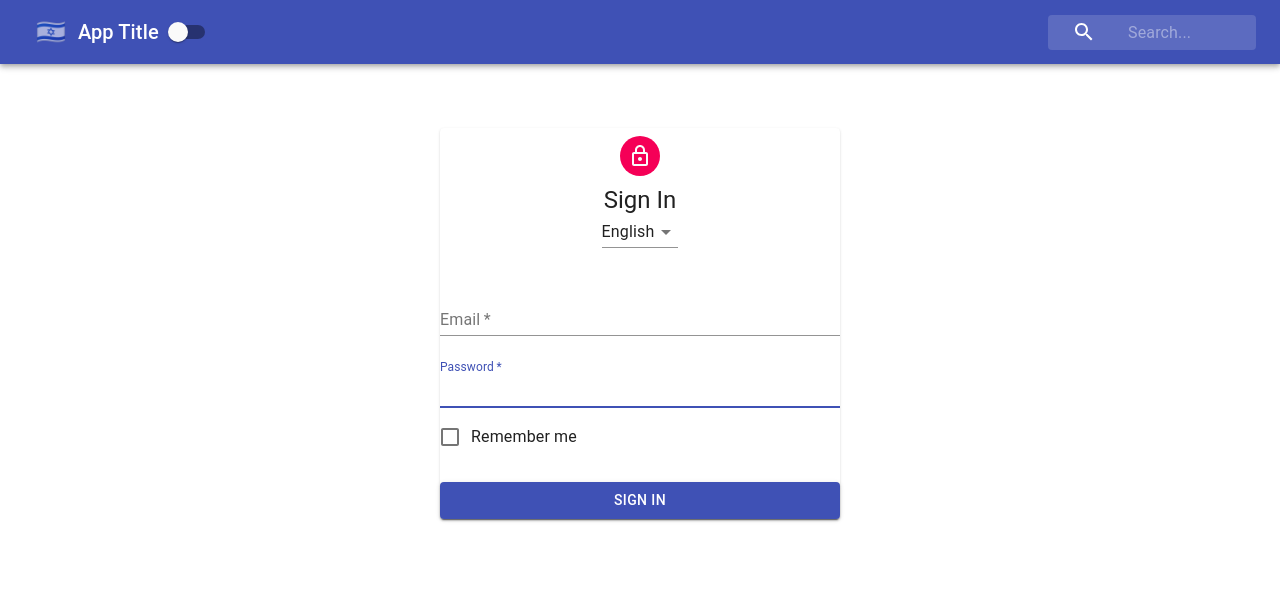
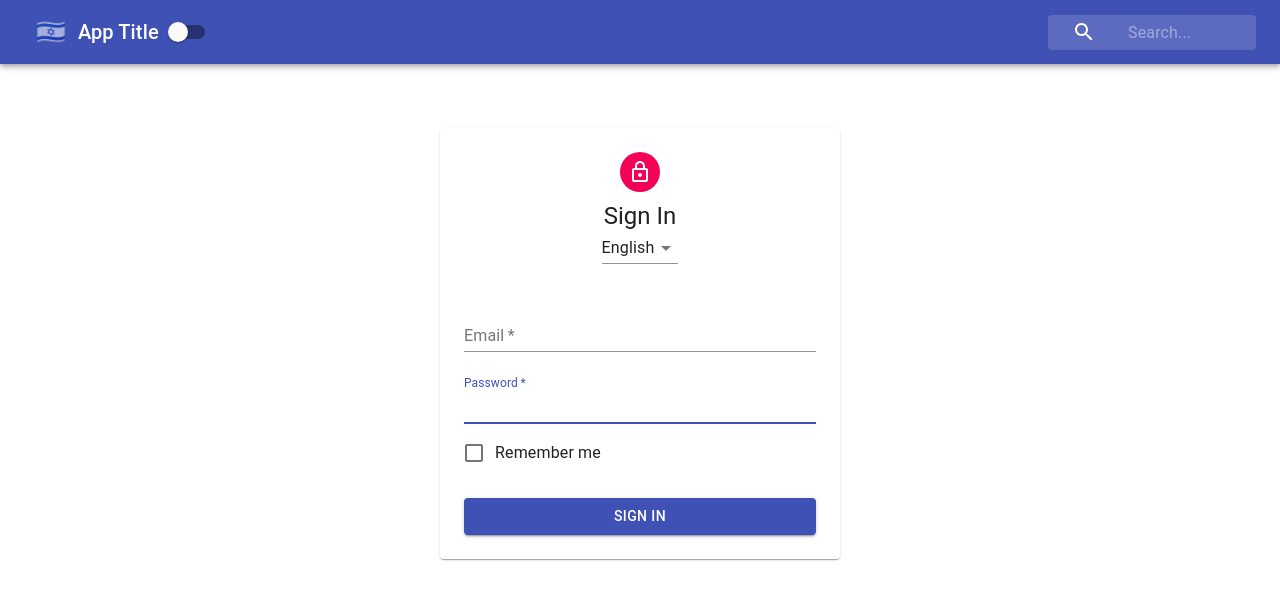
Before and after one commit to PeterJSims/context-app, a React (Create React App) app: page / in a window 1280 px wide. Shown: the top 600 px of the page. Built offline with nearby package versions, Linux system fonts and the light colour scheme.

Commit message:
first context and provider

```diff
--- a/src/App.js
+++ b/src/App.js
@@ -1,16 +1,18 @@
-import React, { Fragment, Component } from 'react';
+import React, { Component } from 'react';
 import Navbar from './Navbar';
 import Form from './Form';
+import PageContent from './PageContent';
+import { ThemeProvider } from './contexts/ThemeContext';
 
 class App extends Component {
 	render() {
 		return (
-			<Fragment>
-				<div>
+			<ThemeProvider>
+				<PageContent>
 					<Navbar />
 					<Form />
-				</div>
-			</Fragment>
+				</PageContent>
+			</ThemeProvider>
 		);
 	}
 }
--- a/src/Form.js
+++ b/src/Form.js
@@ -28,7 +28,7 @@
 					<Select value="english">
 						<MenuItem value="english">English</MenuItem>
 						<MenuItem value="Spanish">Spanish</MenuItem>
-						<MenuItem value="Hebrew">Hebrew</MenuItem>
+						<MenuItem value="Hebrew">עברית</MenuItem>
 					</Select>
 					<form className={classes.form}>
 						<FormControl margin="normal" required fullWidth>
--- /dev/null
+++ b/src/PageContent.js
@@ -0,0 +1,12 @@
+import React, { Component } from 'react';
+
+export default class PageContent extends Component {
+	render() {
+		const styles = {
+			backgroundColor: 'white',
+			height: '100vh',
+			width: '100vw'
+		};
+		return <div style={styles}>{this.props.children}</div>;
+	}
+}
--- /dev/null
+++ b/src/contexts/ThemeContext.js
@@ -0,0 +1,17 @@
+import React, { Component, createContext } from 'react';
+
+export const ThemeContext = createContext();
+
+export class ThemeProvider extends Component {
+	constructor(props) {
+		super(props);
+		this.state = { isDarkMode: true };
+	}
+	render() {
+		return (
+			<ThemeContext.Provider value={{ ...this.state, tastesLikeChicken: true }}>
+				{this.props.children}
+			</ThemeContext.Provider>
+		);
+	}
+}
--- a/src/styles/FormStyles.js
+++ b/src/styles/FormStyles.js
@@ -15,7 +15,7 @@
 		display: 'flex',
 		flexDirection: 'column',
 		alignItems: 'center',
-		padding: `${theme.spacing.unit * 2}px ${theme.spacing.unit * 3} px ${theme.spacing.unit * 3}px`
+		padding: `${theme.spacing.unit * 2}px ${theme.spacing.unit * 3}px ${theme.spacing.unit * 3}px`
 	},
 	avatar: {
 		margin: theme.spacing.unit,
@@ -29,5 +29,4 @@
 		marginTop: theme.spacing.unit * 3
 	}
 });
-
 export default styles;
```
